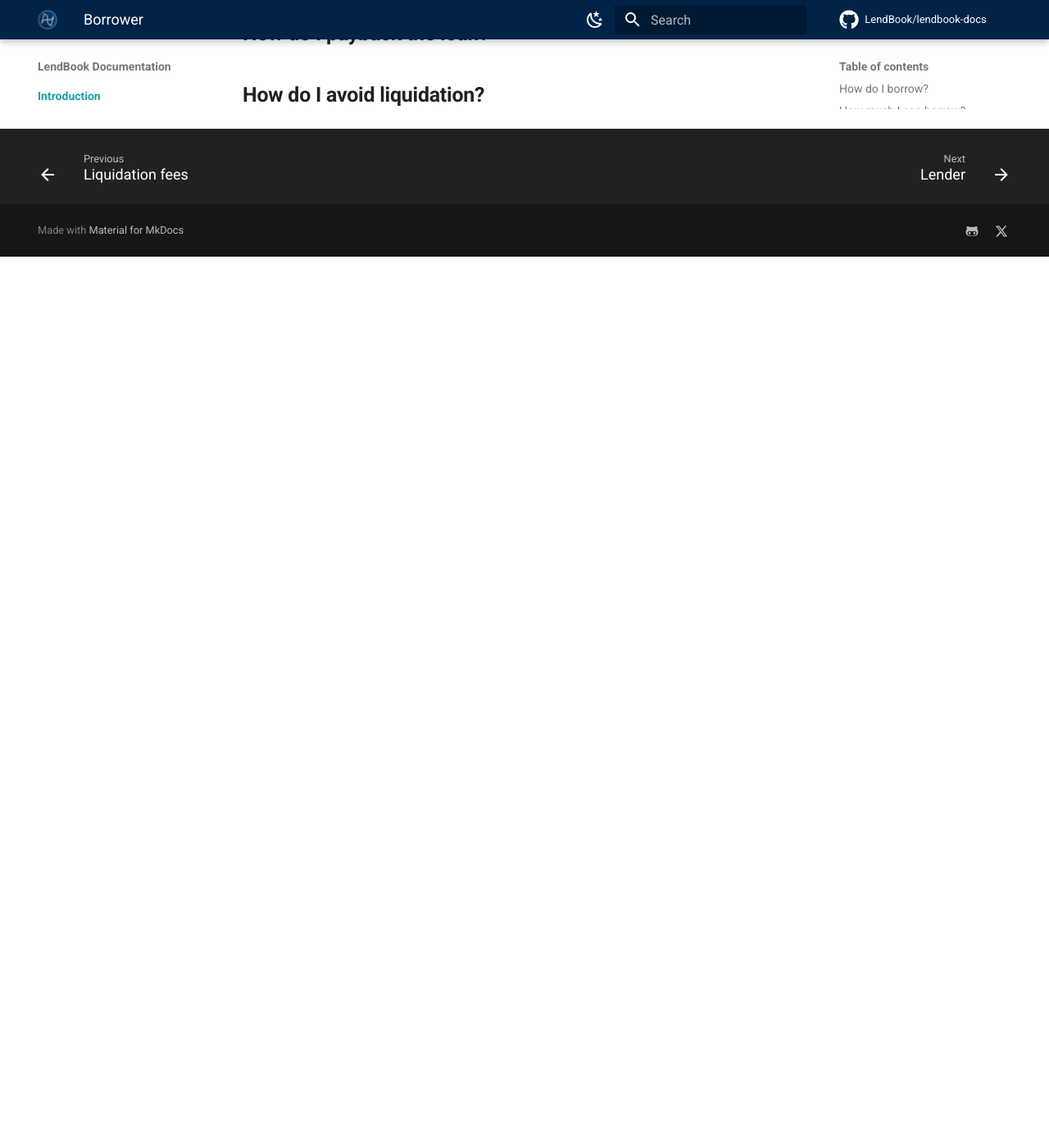
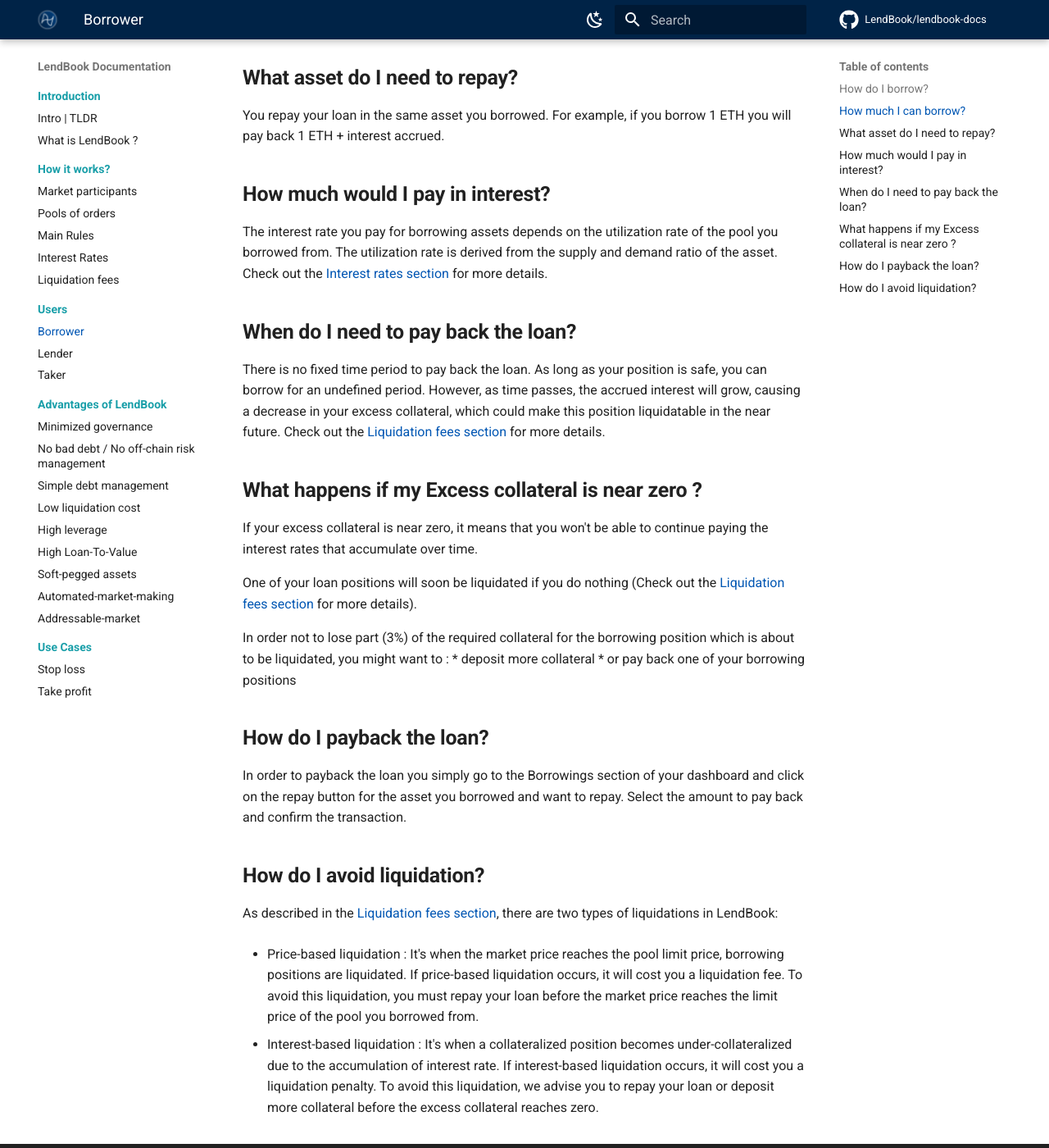
Before and after one commit to LendBook/lendbook-docs, an MkDocs documentation site: the page built from docs/users/borrower.md, in a window 1280 px wide and 1400 px high, scrolled down 1172 px. Shown: the whole window at 82% size. Built offline with MkDocs 1.6.1 and Material for MkDocs 9.7.7, drawn with Linux system fonts in a browser that asks for light colours; emoji names are drawn with the system emoji font; comment, search, counter and statistics services are not loaded; before the commit the page ends 1485 px from its top, so only the background shows below that; some of the changed text lies outside the part shown.

Commit message:
borrowers borrow

```diff
--- a/docs/users/borrower.md
+++ b/docs/users/borrower.md
@@ -11,9 +11,12 @@
     * post a limit order in a pool-of-orders close to the market price. If market price goes up, your order will be filled and it means that you've set an exit price (Check out the [Take profit section](../../use-cases/take-profit) for more details).
     * post multiple limit orders in various pool-of-orders. If you want to progressively take profit.
 
-2. You can now borrow from a pool-of-orders. Each pool has its own limit price. You choose the pool you want, depending on the price at which you want to be liquidated. Also each pool has its own interest rate, which depends on its utilization ratio.
+2. You can now borrow from a pool-of-orders. Each pool has its own limit price and its own interest rate (which depends on its utilization ratio).
 
-    Depending on your strategy, you can borrow from a pool-of-orders close to or far away from the market price (Check out the [Stop Loss section](../../use-cases/stop-loss) for more details).
+    Depending on your strategy, you can borrow from a pool-of-orders close to or far away from the market price. It will determine :
+
+    * the maximum Loan-To-Value you can expect (Check out the [LTV section](../../advantages/loan-to-value) for more details)
+    * and the price at which you can be liquidated (Check out the [Stop Loss section](../../use-cases/stop-loss) for more details).
 
 ??? note "Example"
     Bob wants to borrow USDC.
@@ -28,17 +31,41 @@
 
 ## **How much I can borrow?**
 
+The maximum amount you can borrow depends on the value you have supplied as collateral and the available liquidity in each pool.
+
+You can not borrow assets from a pool if the utilization rate of that pool is equal to 100%. In addition you might not borrow asset if your Excess collateral is close to 0 otherwise your other borrowing positions might be subject to an interest-based liquidation (Check out the [Liquidation fees section](../../how-it-works/liquidation) for more details).
 
 ## **What asset do I need to repay?**
 
+You repay your loan in the same asset you borrowed. For example, if you borrow 1 ETH you will pay back 1 ETH + interest accrued.
 
 ## **How much would I pay in interest?**
 
+The interest rate you pay for borrowing assets depends on the utilization rate of the pool you borrowed from. The utilization rate is derived from the supply and demand ratio of the asset. Check out the [Interest rates section](../../how-it-works/interest-rates) for more details.
 
 ## **When do I need to pay back the loan?**
+
+There is no fixed time period to pay back the loan. As long as your position is safe, you can borrow for an undefined period. However, as time passes, the accrued interest will grow, causing a decrease in your excess collateral, which could make this position liquidatable in the near future. Check out the [Liquidation fees section](../../how-it-works/liquidation) for more details.
+
+## **What happens if my Excess collateral is near zero ?**
+
+If your excess collateral is near zero, it means that you won't be able to continue paying the interest rates that accumulate over time.
+
+One of your loan positions will soon be liquidated if you do nothing (Check out the [Liquidation fees section](../../how-it-works/liquidation) for more details).
+
+In order not to lose part (3%) of the required collateral for the borrowing position which is about to be liquidated, you might want to :
+* deposit more collateral
+* or pay back one of your borrowing positions
 
 
 ## **How do I payback the loan?**
 
+In order to payback the loan you simply go to the Borrowings section of your dashboard and click on the repay button for the asset you borrowed and want to repay. Select the amount to pay back and confirm the transaction.
 
 ## **How do I avoid liquidation?**
+
+As described in the [Liquidation fees section](../../how-it-works/liquidation), there are two types of liquidations in LendBook:
+
+* Price-based liquidation : It's when the market price reaches the pool limit price, borrowing positions are liquidated. If price-based liquidation occurs, it will cost you a liquidation fee. To avoid this liquidation, you must repay your loan before the market price reaches the limit price of the pool you borrowed from.
+
+* Interest-based liquidation : It's when a collateralized position becomes under-collateralized due to the accumulation of interest rate. If interest-based liquidation occurs, it will cost you a liquidation penalty. To avoid this liquidation, we advise you to repay your loan or deposit more collateral before the excess collateral reaches zero.
```
Also changed, not shown: README.md (+1 -0 lines), docs/how-it-works/interest-rates.md (+4 -4 lines), docs/how-it-works/liquidation.md (+3 -4 lines), docs/how-it-works/pools-of-orders.md (+1 -1 lines).
